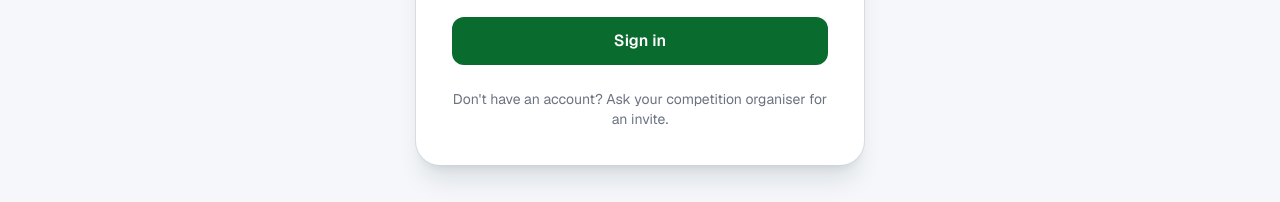
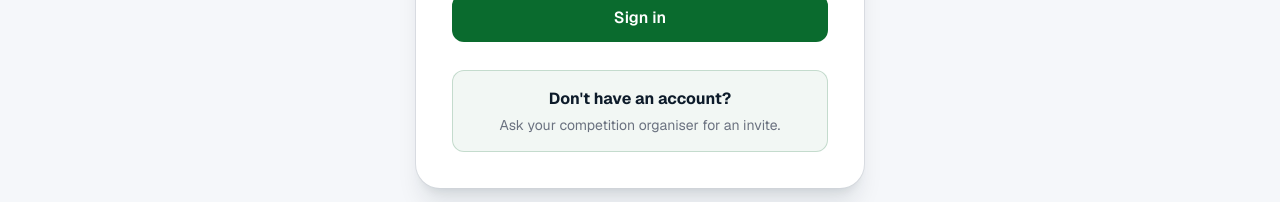
Before and after one commit to 1Zero9/lastman, a Next.js app: page /sign-in in a window 1280 px wide. Shown: the part 633-835 px from the top of the page. Built offline with nearby package versions, Linux system fonts and the light colour scheme; no server answers.

Commit message:
text update

```diff
--- a/app/sign-in/page.tsx
+++ b/app/sign-in/page.tsx
@@ -19,9 +19,10 @@ export default async function SignInPage() {
           </div>
         </div>
         <SignInForm />
-        <p className="mt-6 text-center text-sm text-text-secondary">
-          Don&apos;t have an account? Ask your competition organiser for an invite.
-        </p>
+        <div className="mt-7 rounded-xl border border-primary/20 bg-primary/5 p-4 text-center">
+          <p className="text-base font-bold text-text">Don&apos;t have an account?</p>
+          <p className="mt-1 text-sm leading-5 text-text-secondary">Ask your competition organiser for an invite.</p>
+        </div>
       </section>
     </main>
   );
```
